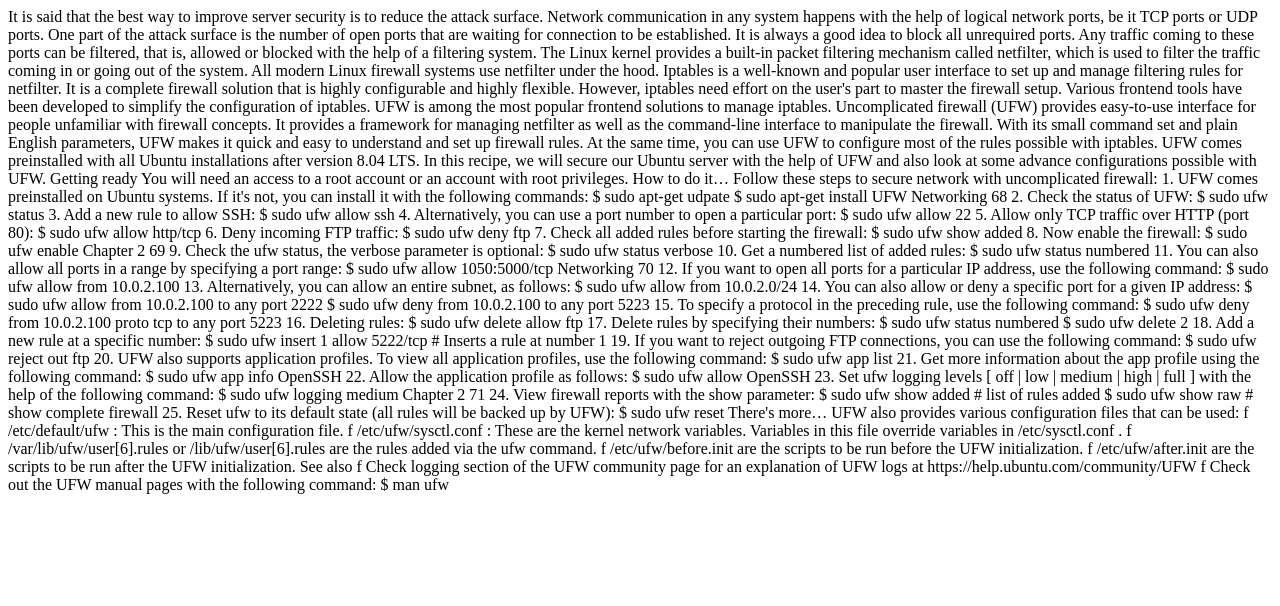
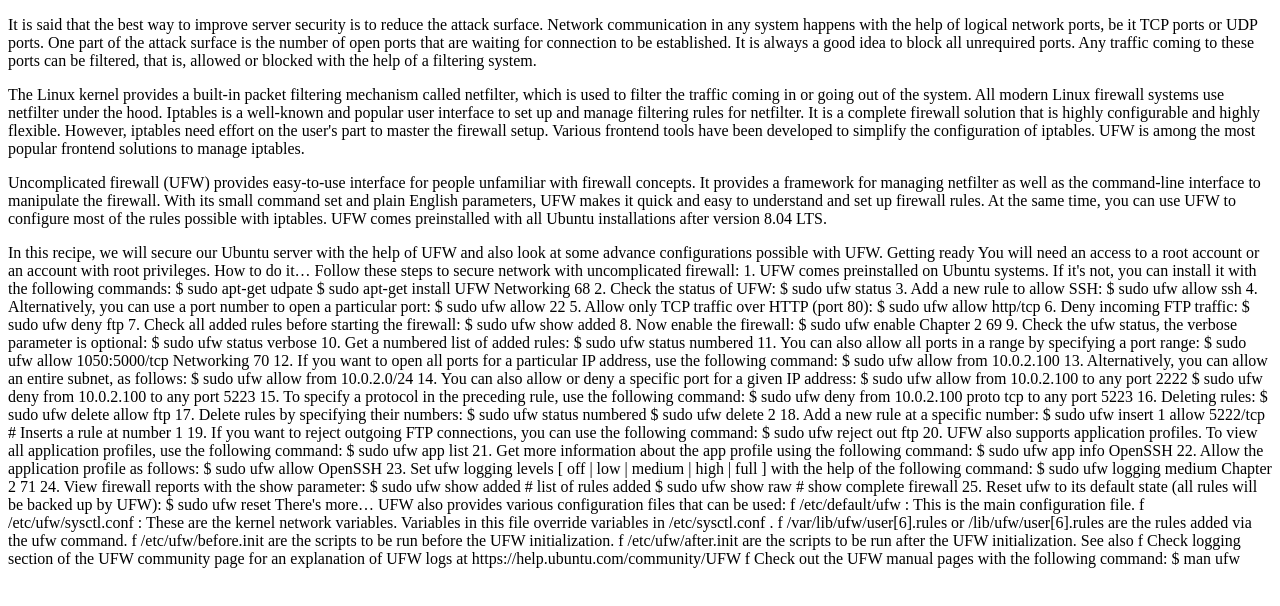
Before and after one commit to Armalana/index, a plain HTML site: page index.html in a window 1280 px wide. Drawn offline with Linux system fonts and the light colour scheme.

Commit message:
Update index.html

```diff
--- a/index.html
+++ b/index.html
@@ -7,25 +7,28 @@
     <title>Document</title>
 </head>
 <body>
-    It is said that the best way to improve server security is to reduce the attack surface. Network
+    <p>It is said that the best way to improve server security is to reduce the attack surface. Network
 communication in any system happens with the help of logical network ports, be it TCP ports
 or UDP ports. One part of the attack surface is the number of open ports that are waiting
 for connection to be established. It is always a good idea to block all unrequired ports. Any
 traffic coming to these ports can be filtered, that is, allowed or blocked with the help of a
-filtering system.
+filtering system.</p>
+<p>
 The Linux kernel provides a built-in packet filtering mechanism called netfilter, which is used
 to filter the traffic coming in or going out of the system. All modern Linux firewall systems use
 netfilter under the hood. Iptables is a well-known and popular user interface to set up and
 manage filtering rules for netfilter. It is a complete firewall solution that is highly configurable
 and highly flexible. However, iptables need effort on the user's part to master the firewall
 setup. Various frontend tools have been developed to simplify the configuration of iptables.
-UFW is among the most popular frontend solutions to manage iptables.
+UFW is among the most popular frontend solutions to manage iptables.</p>
+<p>
 Uncomplicated firewall (UFW) provides easy-to-use interface for people unfamiliar
 with firewall concepts. It provides a framework for managing netfilter as well as the
 command-line interface to manipulate the firewall. With its small command set and plain
 English parameters, UFW makes it quick and easy to understand and set up firewall rules.
 At the same time, you can use UFW to configure most of the rules possible with iptables.
-UFW comes preinstalled with all Ubuntu installations after version 8.04 LTS.
+UFW comes preinstalled with all Ubuntu installations after version 8.04 LTS.</p>
+
 In this recipe, we will secure our Ubuntu server with the help of UFW and also look at some
 advance configurations possible with UFW.
 Getting ready
```
